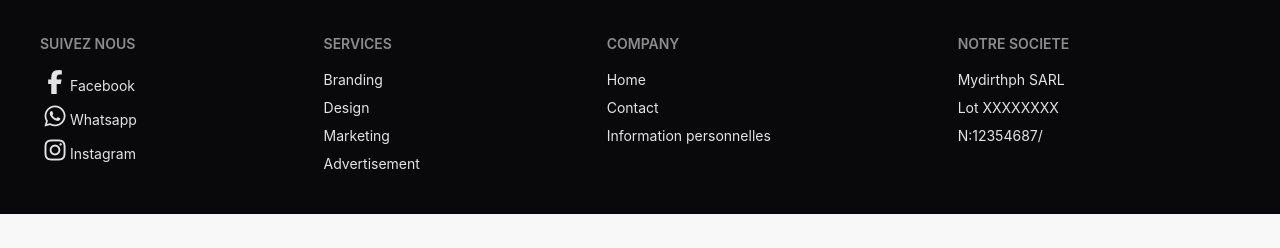
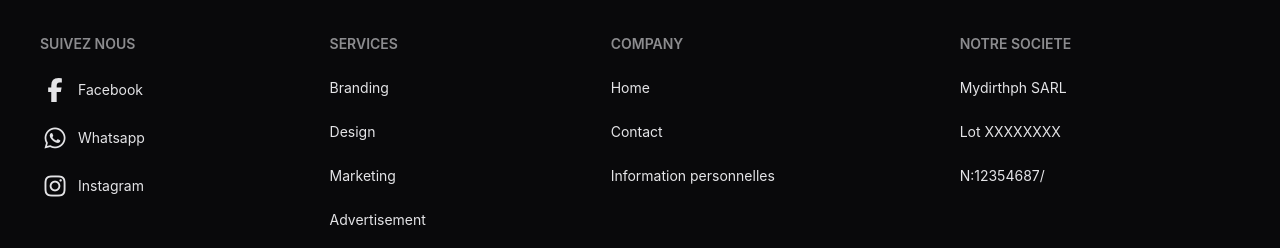
Before and after one commit to MiaroNandrianina/projet, a React (Vite) app in the folder Front-end/: page /liste-produits in a window 1280 px wide. Shown: the part 378-626 px from the top of the page. Built offline with nearby package versions, Linux system fonts and the light colour scheme; no server answers.

Commit message:
ref footer

```diff
--- a/Front-end/src/components/Layouts/Footer.jsx
+++ b/Front-end/src/components/Layouts/Footer.jsx
@@ -1,36 +1,36 @@
 function Footer() {
     return (
         <footer className="footer sm:footer-horizontal bg-neutral text-neutral-content p-10">
-            <nav>
+            <nav className="space-y-4">
                 <h6 className="footer-title">SUIVEZ NOUS</h6>
-                <div>
+                <div className="flex items-center gap-2">
                     <i className="fa-brands fa-facebook-f text-2xl"></i>
                     <a className="link link-hover">Facebook</a>
                 </div>
-                <div>
+                <div className="flex items-center gap-2">
                     <i className="fa-brands fa-whatsapp text-2xl"></i>
                     <a className="link link-hover">Whatsapp</a>
                 </div>
-                <div>
+                <div className="flex items-center gap-2">
                     <i className="fa-brands fa-instagram text-2xl"></i>
                     <a className="link link-hover">Instagram</a>
                 </div>
 
             </nav>
-            <nav>
+            <nav className="space-y-4">
                 <h6 className="footer-title">SERVICES</h6>
                 <a className="link link-hover">Branding</a>
                 <a className="link link-hover">Design</a>
                 <a className="link link-hover">Marketing</a>
                 <a className="link link-hover">Advertisement</a>
             </nav>
-            <nav>
+            <nav className="space-y-4">
                 <h6 className="footer-title">COMPANY</h6>
                 <a className="link link-hover">Home</a>
                 <a className="link link-hover">Contact</a>
                 <a className="link link-hover">Information personnelles</a>
             </nav>
-            <nav>
+            <nav className="space-y-4">
                 <h6 className="footer-title">NOTRE SOCIETE</h6>
                 <a className="link link-hover">Mydirthph SARL</a>
                 <a className="link link-hover">Lot XXXXXXXX</a>
```
